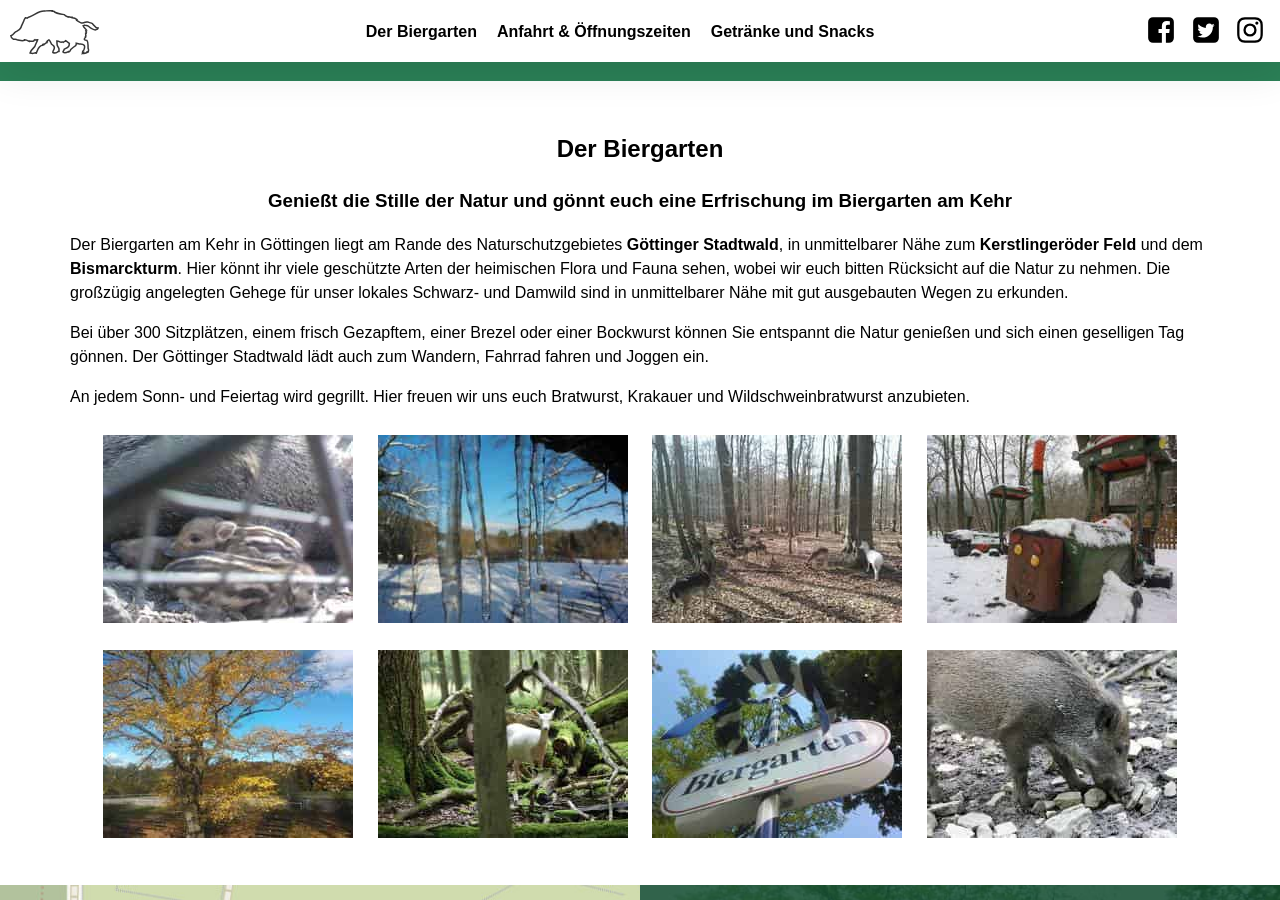
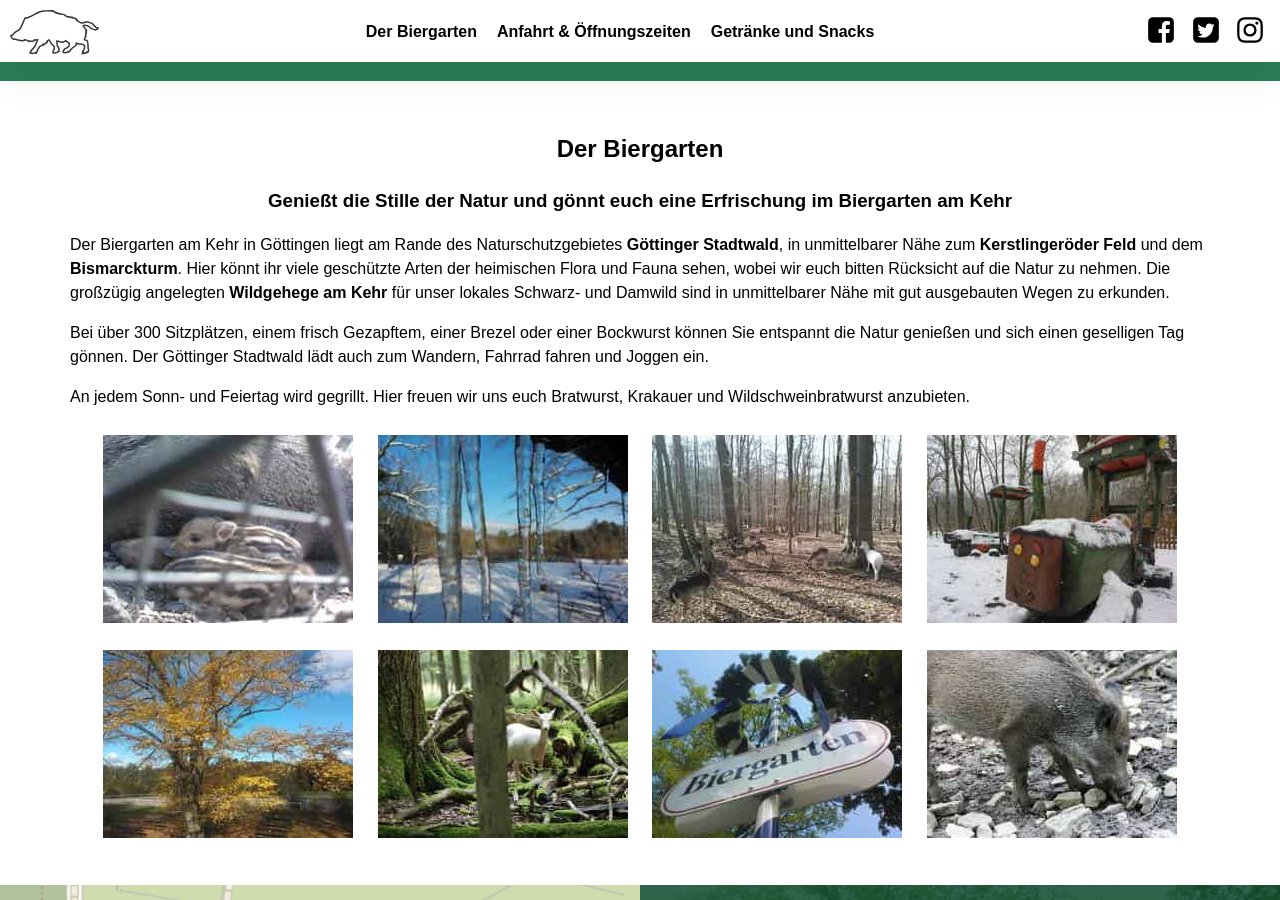
Before and after one commit to versable/kehr-website, a Jekyll site: the page built from index.html, in a window 1280 px wide and 900 px high, scrolled down 612 px. Built offline with Jekyll 4.4.1, drawn with Linux system fonts in a browser that asks for light colours.

Commit message:
Change landing page text

```diff
--- a/index.html
+++ b/index.html
@@ -43,9 +43,9 @@ layout: default
     <b>Göttinger Stadtwald</b>, in unmittelbarer Nähe zum <b>Kerstlingeröder
     Feld</b> und dem <b>Bismarckturm</b>. Hier könnt ihr viele geschützte Arten
     der heimischen Flora und Fauna sehen, wobei wir euch bitten Rücksicht auf
-    die Natur zu nehmen. Die großzügig angelegten Gehege für unser lokales
-    Schwarz- und Damwild sind in unmittelbarer Nähe mit gut ausgebauten Wegen
-    zu erkunden.
+    die Natur zu nehmen. Die großzügig angelegten <b>Wildgehege am Kehr</b> für
+    unser lokales Schwarz- und Damwild sind in unmittelbarer Nähe mit gut
+    ausgebauten Wegen zu erkunden.
     </p>
     <p>
     Bei über 300 Sitzplätzen, einem frisch Gezapftem, einer Brezel oder einer
```
